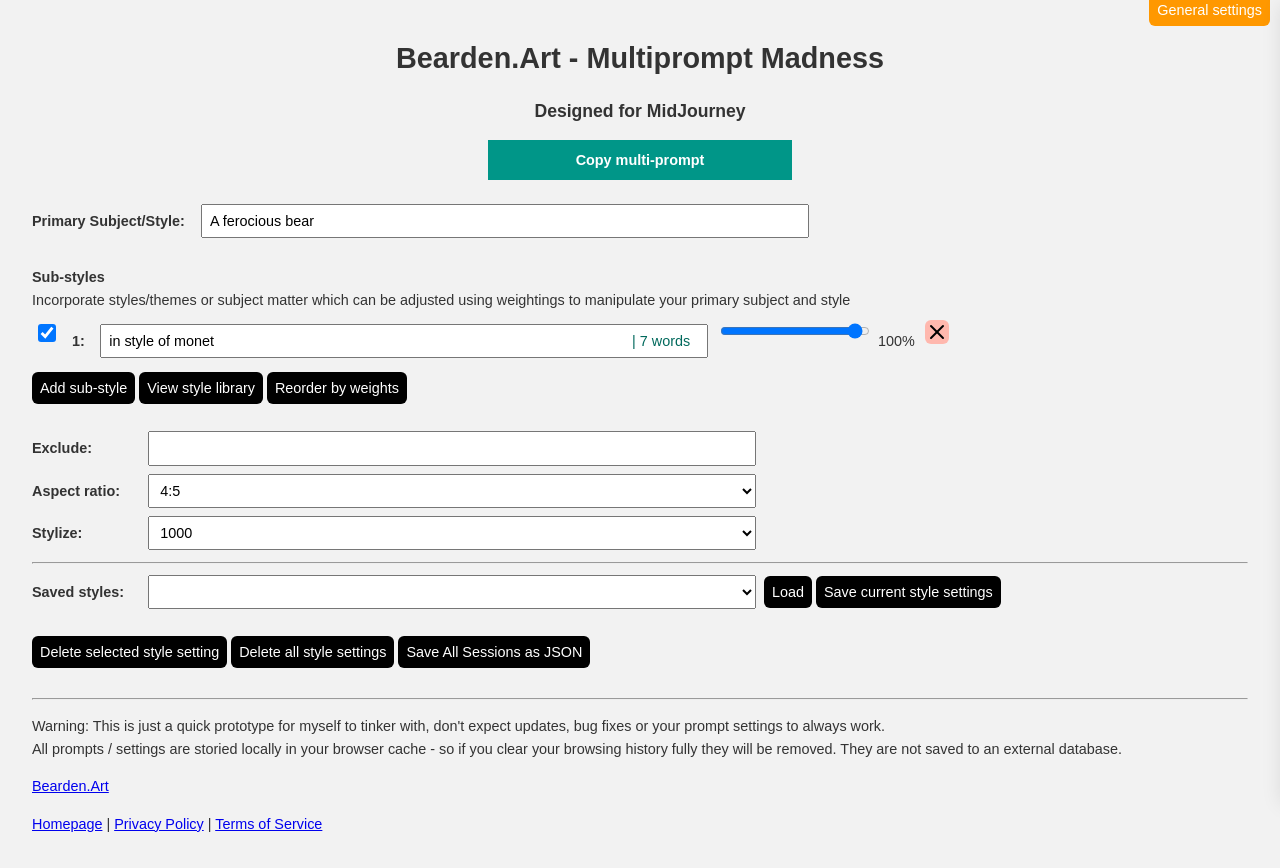
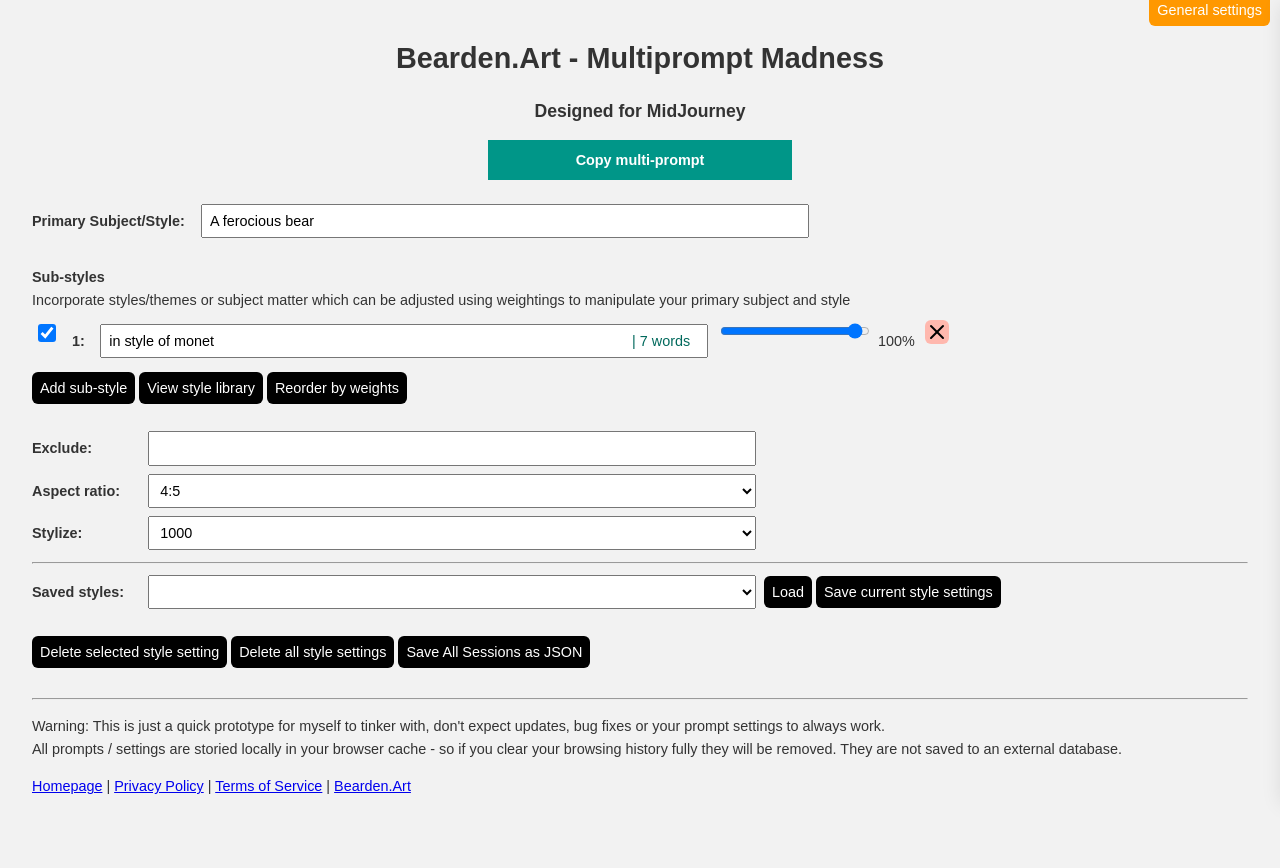
Before and after one commit to earthstorm86/mpmadness, a plain HTML site: page index.html in a window 1280 px wide. After the commit the page ends 830 px from the top, so only its background shows below. Drawn offline with nearby package versions, Linux system fonts and the light colour scheme.

Commit message:
improved footer

```diff
--- a/index.html
+++ b/index.html
@@ -109,13 +109,9 @@
 
 
 <p>Warning: This is just a quick prototype for myself to tinker with, don't expect updates, bug fixes or your prompt settings to always work.</br>All prompts / settings are storied locally in your browser cache - so if you clear your browsing history fully they will be removed. They are not saved to an external database.</p>
-<p><a href="https://www.instagram.com/Bearden.Art" target="_blank">Bearden.Art</a></p>
-
-    <script>
-        // JavaScript/jQuery code for form handling and AJAX
-    </script>
+<p></p>
 </body>
     <footer>
-        <a href="/">Homepage</a> | <a href="legal.html#privacy">Privacy Policy</a> | <a href="legal.html#terms">Terms of Service</a>
+        <a href="/">Homepage</a> | <a href="legal.html#privacy">Privacy Policy</a> | <a href="legal.html#terms">Terms of Service</a> | <a href="https://www.instagram.com/Bearden.Art" target="_blank">Bearden.Art</a>
     </footer>
 </html>
```
Also changed, not shown: legal.html (+1 -1 lines).
